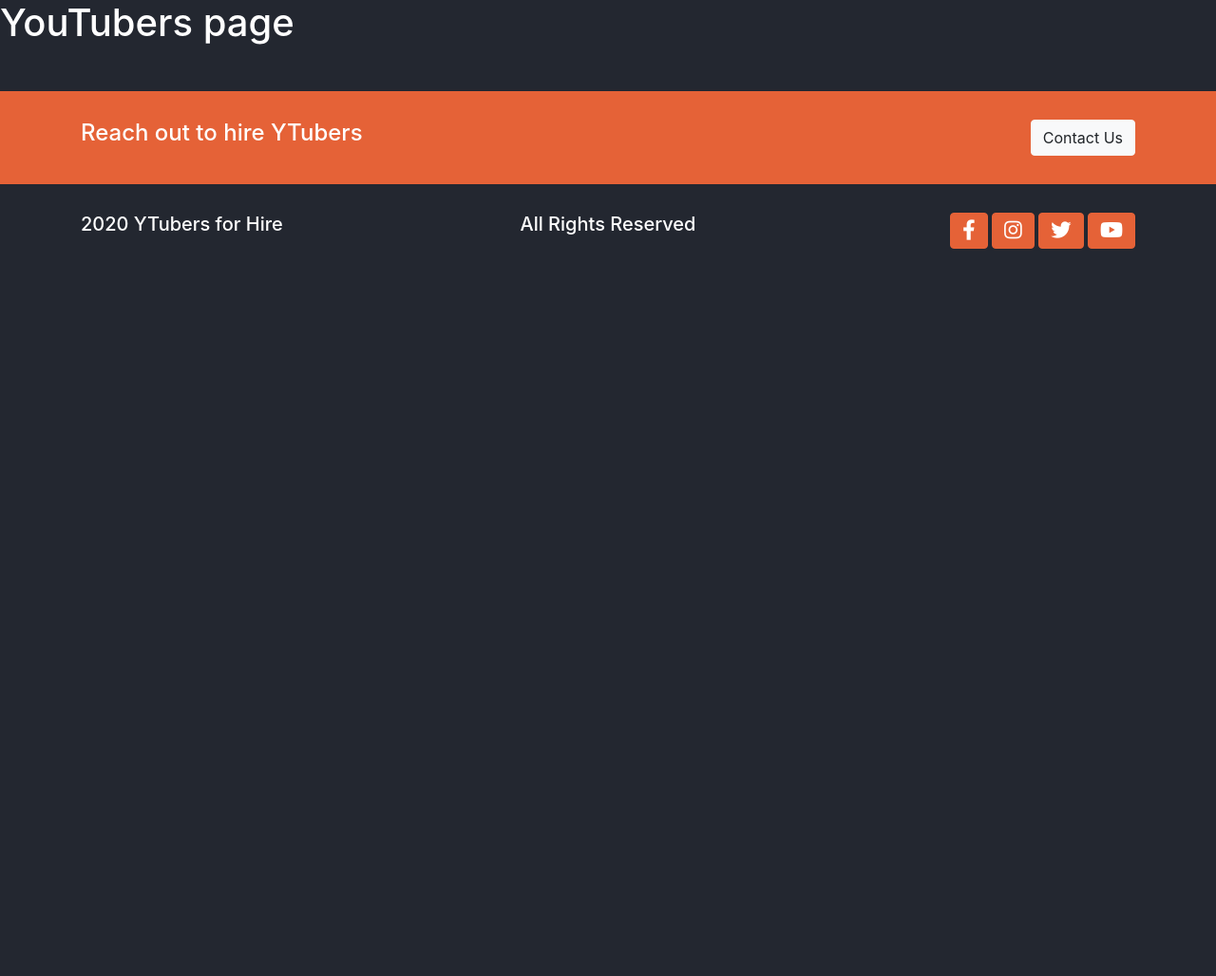
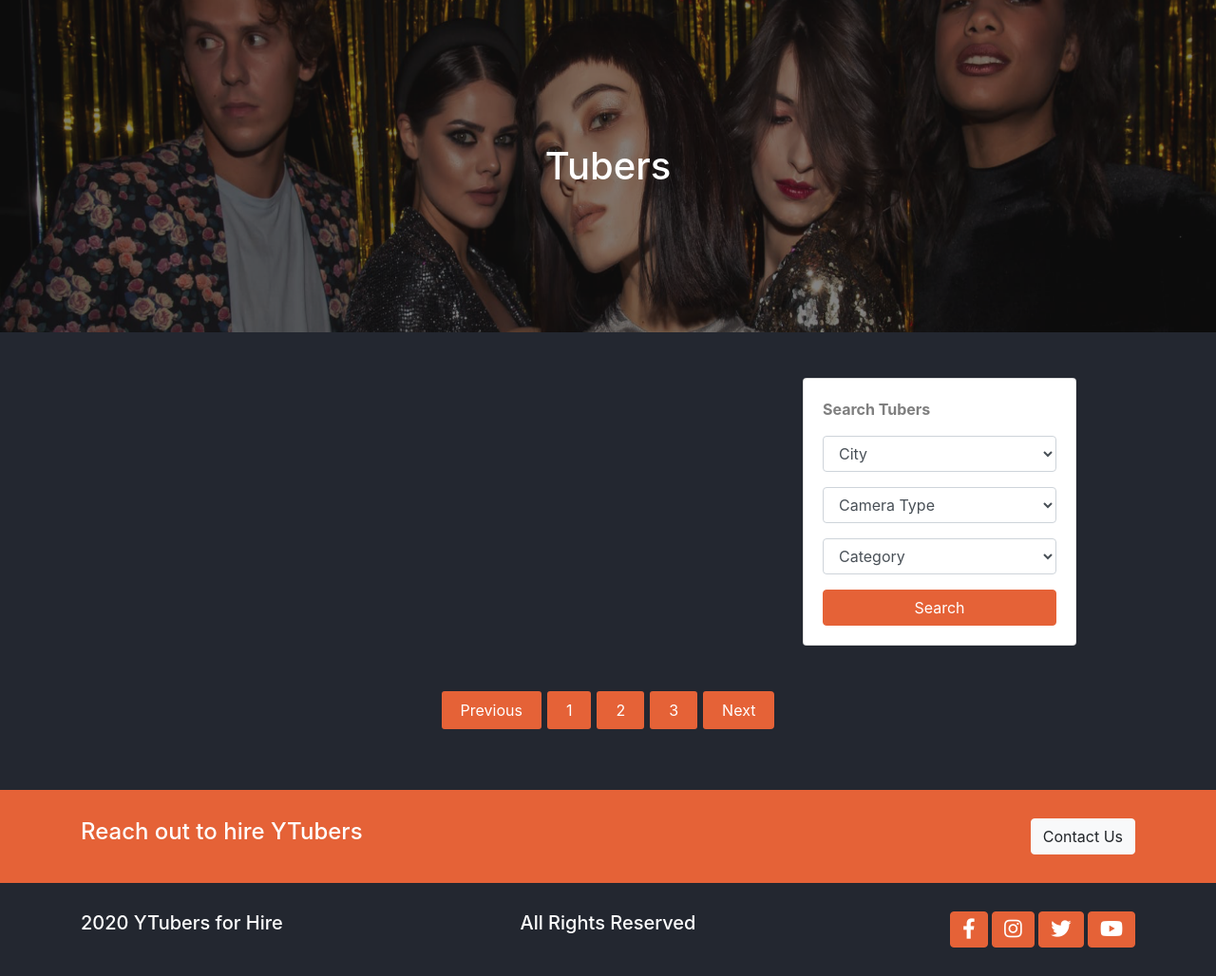
Before and after one commit to anirudh-jwala/Tubers, a Django app: page /youtubers/ in a window 1280 px wide. Shown: the part 109-1137 px from the top of the page at 95% size. Before the commit the page ends 371 px from the top, so only its background shows below. Run offline with Django 3.2, Linux system fonts and the light colour scheme; data that the repository does not hold is empty.

Commit message:
Updated tubers page with dynamic content loading from postgreSQL

```diff
--- a/templates/youtubers/youtubers.html
+++ b/templates/youtubers/youtubers.html
@@ -1,5 +1,115 @@
-{% extends 'base.html' %} {% block content %}
+{% extends 'base.html' %} {% load static %} {% block content %}
 
-<h1>YouTubers page</h1>
+<main class="tubers-page">
+  <div class="banner">
+    <img
+      src="{% static './assets/images/bg-banner.png' %}"
+      alt=""
+      class="img-fluid w-100"
+    />
+    <h1 class="text-center">Tubers</h1>
+  </div>
+
+  <section class="container mt-5 mb-5">
+    <div class="row">
+      <div class="col-lg-8 mb-2">
+        <section class="tubers">
+          <!-- tubers -->
+          {% for tuber in tubers %}
+          <div class="card border-0 text-center">
+            <div class="feature-text">
+              <a href="{% url 'youtubers_detail' tuber.id %}">
+                <img
+                  src="{{tuber.photo.url}}"
+                  class="card-img-top"
+                  alt="{{tuber.name}}"
+                />
+              </a>
+              {% if tuber.is_featured %}
+              <span class="text-left bg-accent font-weight-bold">
+                Featured
+              </span>
+              {% else %}
+              <span></span>
+              {% endif %}
+            </div>
+            <div class="card-body">
+              <h5 class="card-title">{{tuber.name}}</h5>
+              <p class="card-text">{{tuber.category}}</p>
+              <div class="person-description mt-2">
+                <button class="btn btn-accent">City: {{tuber.city}}</button>
+                <button class="btn btn-accent">Age: {{tuber.age}}</button>
+                <button class="btn btn-accent">Height: {{tuber.height}}</button>
+              </div>
+              <div class="person-description mt-2">
+                <button class="btn btn-accent">Crew: {{tuber.crew}}</button>
+                <button class="btn btn-accent">
+                  Camera: {{tuber.camera_type}}
+                </button>
+                <button class="btn btn-accent">
+                  Subs: {{tuber.subs_count}}
+                </button>
+              </div>
+            </div>
+          </div>
+          {% endfor %}
+        </section>
+      </div>
+
+      <div class="col-lg-4">
+        <div class="card">
+          <div class="card-body">
+            <p class="text-left font-weight-bolder text-black-50">
+              Search Tubers
+            </p>
+            <form>
+              <div class="form-group">
+                <select id="inputState" class="form-control">
+                  <option selected disabled hidden>City</option>
+                  <option>...</option>
+                </select>
+              </div>
+              <div class="form-group">
+                <select id="inputState" class="form-control">
+                  <option selected disabled hidden>Camera Type</option>
+                  <option>Value 1</option>
+                  <option>Value 2</option>
+                  <option>Value 3</option>
+                  <option>Value 4</option>
+                </select>
+              </div>
+              <div class="form-group">
+                <select class="form-control">
+                  <option selected disabled hidden>Category</option>
+                  <option>...</option>
+                </select>
+              </div>
+            </form>
+
+            <button class="btn btn-accent btn-block">Search</button>
+          </div>
+        </div>
+      </div>
+    </div>
+  </section>
+
+  <div class="container section pagination-section mt-3">
+    <nav aria-label="Page navigation example">
+      <ul class="pagination justify-content-center">
+        <li class="page-item disabled">
+          <a class="page-link" href="#" tabindex="-1" aria-disabled="true"
+            >Previous</a
+          >
+        </li>
+        <li class="page-item"><a class="page-link" href="#">1</a></li>
+        <li class="page-item"><a class="page-link" href="#">2</a></li>
+        <li class="page-item"><a class="page-link" href="#">3</a></li>
+        <li class="page-item">
+          <a class="page-link" href="#">Next</a>
+        </li>
+      </ul>
+    </nav>
+  </div>
+</main>
 
 {% endblock %}
```
